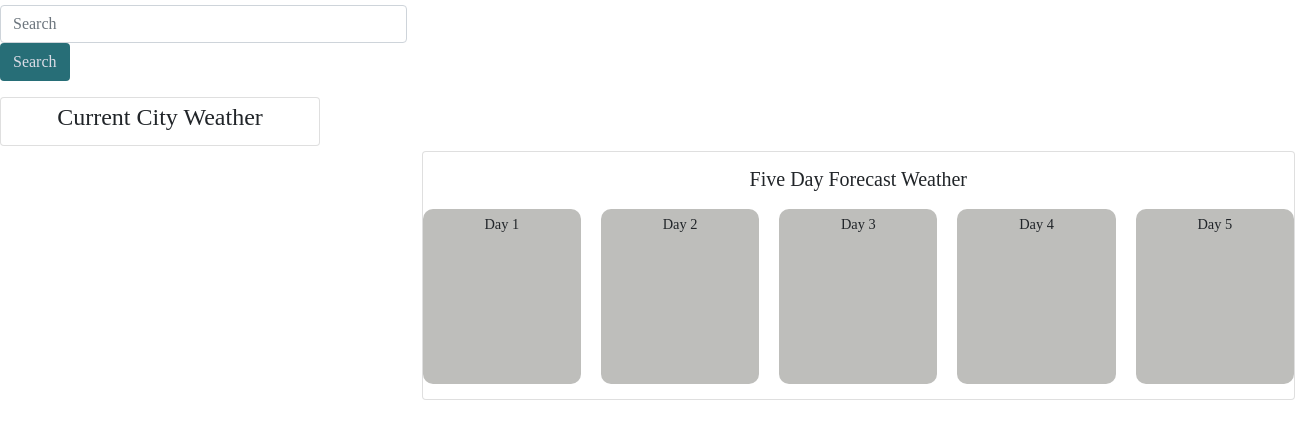
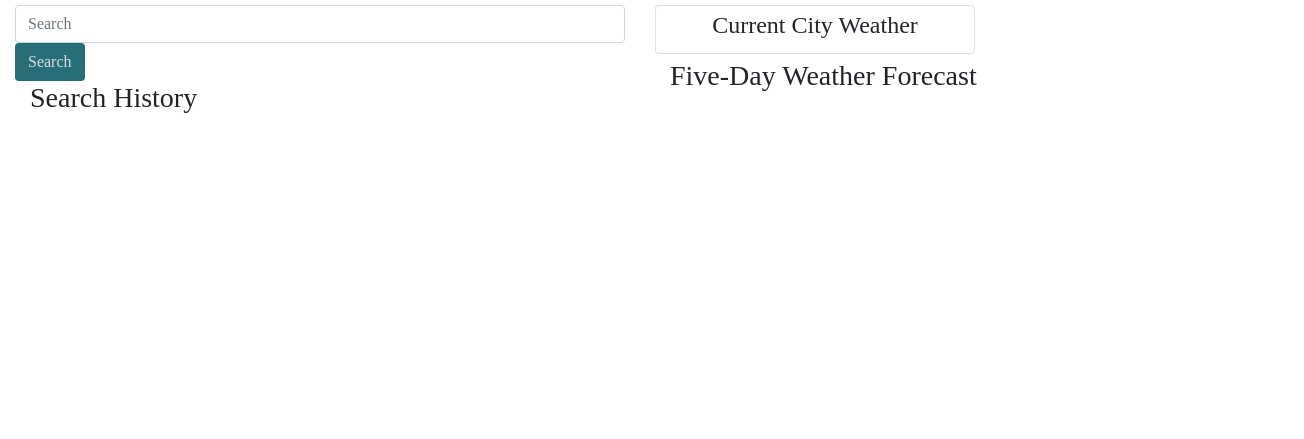
Before and after one commit to mirrorlessmind/BeautifulDay, a plain HTML site: page index.html in a window 1280 px wide. Shown: the part 109-548 px from the top of the page, 1304 px wide, since content can reach past the window. Drawn offline with nearby package versions, Linux system fonts and the light colour scheme.

Commit message:
updated forms

```diff
--- a/index.html
+++ b/index.html
@@ -1,21 +1,18 @@
 <!DOCTYPE html>
 <html lang="en">
-
 <head>
     <meta charset="UTF-8">
     <meta http-equiv="X-UA-Compatible" content="IE=edge">
     <meta name="viewport" content="width=device-width, initial-scale=1.0">
-
     <link rel="stylesheet" href="https://stackpath.bootstrapcdn.com/bootstrap/4.5.2/css/bootstrap.min.css"
         integrity="sha384-JcKb8q3iqJ61gNV9KGb8thSsNjpSL0n8PARn9HuZOnIxN0hoP+VmmDGMN5t9UJ0Z" crossorigin="anonymous">
     <link rel="stylesheet" href="https://stackpath.bootstrapcdn.com/font-awesome/4.7.0/css/font-awesome.min.css"
         integrity="sha384-wvfXpqpZZVQGK6TAh5PVlGOfQNHSoD2xbE+QkPxCAFlNEevoEH3Sl0sibVcOQVnN" crossorigin="anonymous">
-    <link rel="stylesheet" href="assets/style.css" />
+    <link rel="stylesheet" href="./assets/style.css" />
     <link rel="stylesheet" href="https://use.fontawesome.com/releases/v5.8.1/css/all.css"
         integrity="sha384-50oBUHEmvpQ+1lW4y57PTFmhCaXp0ML5d60M1M7uH2+nqUivzIebhndOJK28anvf" crossorigin="anonymous" />
     <title>Dashing 5 Day Weather</title>
 </head>
-
 <body>
     <header id="dashboard-header"></header>
     <div class="container"></div>
@@ -23,50 +20,35 @@
         <h1> Dashing 5 Day Weather</h1>
         </header>
         <!-- Search Bar -->
+    <div class="container-fluid">
         <div class="dashboard row">
-                <div class="form-inputs mb-3 col-md-4">
+            <div class="form-inputs col-6">
                 <form id="search-form">
                     <input class="form-control" text='text' name="city" placeholder="Search" id="search-value"/>
                     <button type="Submit" class="btn" id="search-btn"> Search </button>
                 </form>
+                 <!-- Div for searches to save in -->
+                <div class="search-history col-6">
+                    <h3> Search History </h3>
+                    <div id="past-searches">
                     </div>
                 </div>
-
-                <!-- Div for current weather display -->
+            </div>
+              <!-- Div for five-day forecast display -->
+            <div class="weather-data col-6">
                 <div class="card col-md-8" style="width:20rem;" id="current-weather-container">
                     <h4 class="text-center">Current City Weather</h4>
                     <div class="current-weather" id="current-weather"></div>
                     <div id="current-date"></div>
                 </div>
-            </div>
-
-            <!-- Div for searches to save in -->
-            <div class="row">
-                <div class="col-md-4" id="search-history">
-
-                </div>
-
-                <!-- Div for five-day forecast display -->
-                <div class="card col-md-8" style="width:20rem;" id="five-day-weather">
-                    <h5 class="text-center">Five Day Forecast Weather</h5>
-                    <div class="row">
-                        <div class="col-sm display-5-day">Day 1<div id="day-1"></div>
-                        </div>
-                        <div class="col-sm display-5-day">Day 2<div id="day-2"></div>
-                        </div>
-                        <div class="col-sm display-5-day">Day 3<div id="day-3"></div>
-                        </div>
-                        <div class="col-sm display-5-day">Day 4<div id="day-4"></div>
-                        </div>
-                        <div class="col-sm display-5-day">Day 5<div id="day-5"></div>
+                <div class="container-fluid">
+                    <h3>Five-Day Weather Forecast</h3>
+                    <div class="five-day-forecast row" id="five-day-forecast">
                     </div>
                 </div>
             </div>
-
         </div>
-
     </div>
-
     <script src="https://code.jquery.com/jquery-3.6.0.slim.js"
     integrity="sha256-HwWONEZrpuoh951cQD1ov2HUK5zA5DwJ1DNUXaM6FsY=" crossorigin="anonymous"></script>
 <script src="https://cdnjs.cloudflare.com/ajax/libs/moment.js/2.24.0/moment.min.js"></script>
@@ -79,7 +61,7 @@
     integrity="sha384-JZR6Spejh4U02d8jOt6vLEHfe/JQGiRRSQQxSfFWpi1MquVdAyjUar5+76PVCmYl"
     crossorigin="anonymous"></script>
 <script src="https://code.jquery.com/jquery-3.4.1.min.js"></script>
-        <script src="assets/script.js"></script>
+<script src="script.js"></script>
 </body>
 
 </html>
```
Lines whose indentation alone changed are shown as unchanged.
